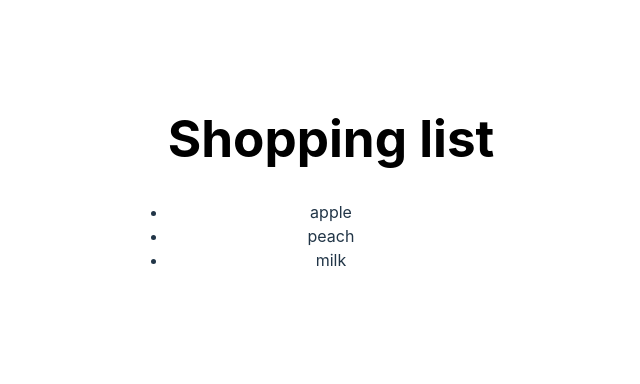
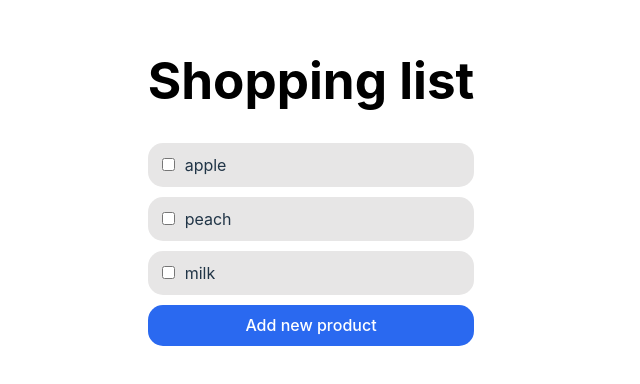
Before and after one commit to Fine-Alon/React-20--Shopping-List-on-React, a React (Vite) app: page / in a window 1280 px wide. Shown: the part 218-602 px from the top of the page, without its empty margins (329-969 px from the left). Built offline with nearby package versions, Linux system fonts and the light colour scheme.

Commit message:
basic structure is made

```diff
--- a/src/App.css
+++ b/src/App.css
@@ -1,6 +1,37 @@
 #root {
-  max-width: 1280px;
-  margin: 0 auto;
-  padding: 2rem;
-  text-align: center;
+    max-width: 1280px;
+    margin: 0 auto;
+    padding: 2rem;
+    text-align: center;
 }
+
+.list {
+    list-style: none;
+    padding: 0;
+    margin: 0;
+}
+
+.list li {
+    display: flex;
+    background-color: #e7e6e6;
+    border-radius: 15px;
+    padding:10px;
+    margin-bottom: 10px;
+}
+
+.list li input{
+    margin-right: 10px;
+}
+
+.add_btn{
+    width: 100%;
+    background-color: #2a69f0;
+    color: white;
+    border-radius: 15px;
+}
+
+.container {
+    background: white;
+    padding: 50px;
+    border-radius: 15px;
+}
--- a/src/App.jsx
+++ b/src/App.jsx
@@ -1,21 +1,27 @@
-import {useState} from 'react'
-import reactLogo from './assets/react.svg'
-import viteLogo from '/vite.svg'
 import './App.css'
-import {CardList} from "./CardList.jsx";
+import CardList from "./CardList.jsx";
 
-let list = [
-    {id:1,title:'apple',done:false},
-    {id:2,title:'peach',done:false},
-    {id:3,title:'milk',done:false},
-]
+let list = []
+
+if (localStorage.getItem('productList')) {
+    console.log('Данные найдены:', localStorage.getItem('productList'));
+    localStorage.getItem('productList').map(product => {
+        list.push(product)
+    })
+} else {
+    console.log('Данные не найдены');
+    list = [
+        {id: 1, title: 'apple', done: false},
+        {id: 2, title: 'peach', done: false},
+        {id: 3, title: 'milk', done: false},
+    ]
+}
+
 
 function App() {
 
     return (
-        <ul>
-            <CardList list={list}/>
-        </ul>
+        <CardList list={list}/>
     )
 }
 
--- /dev/null
+++ b/src/Button.jsx
@@ -0,0 +1,19 @@
+
+const Button = () => {
+
+    const submitBtn = (e) => {
+        e.preventDefault()
+        console.log('was submit')
+    }
+
+    return (
+        <button
+            className='add_btn'
+            onClick={submitBtn}
+            type="submit">
+            Add new product
+        </button>
+    )
+}
+
+export default Button;
--- a/src/Card.jsx
+++ b/src/Card.jsx
@@ -1,7 +1,13 @@
-export const Card = ({title, id, done}) => {
+import Checkbox from "./Сheckbox.jsx";
+
+const Card = ({title, id, done}) => {
 
 
     return (
-        <li key={id}>{title}</li>
+        <li key={id}>
+            <Checkbox/>
+            {title}
+        </li>
     )
 }
+export default Card
--- a/src/CardList.jsx
+++ b/src/CardList.jsx
@@ -1,13 +1,19 @@
-import {Card} from "./Card.jsx";
+import Card from "./Card.jsx";
+import Button from "./Button.jsx";
 
-export const CardList = ({list}) => {
+const CardList = ({list}) => {
 
-    return <div style={{background: 'white'}}>
+    return <div className='container'>
         <h1 style={{color: 'black'}}>Shopping list</h1>
 
-        {list.map(item => (
-            <Card done={item.done} key={item.id} title={item.title}/>
-        ))}
+        <ul className='list'>
+            {list.map(item => (
+                <Card done={item.done} key={item.id} title={item.title}/>
+            ))}
+        </ul>
 
+        <Button />
     </div>
 }
+
+export default CardList;
--- /dev/null
+++ b/src/Сheckbox.jsx
@@ -0,0 +1,21 @@
+import React, {useState} from 'react';
+
+function Checkbox() {
+    const [isChecked, setIsChecked] = useState(false);
+
+    const handleCheckboxChange = () => {
+        setIsChecked(!isChecked); // Инвертируем текущее состояние чекбокса
+    };
+
+    return (
+        <div>
+            <input
+                type="checkbox"
+                checked={isChecked}
+                onChange={handleCheckboxChange}
+            />
+        </div>
+    );
+}
+
+export default Checkbox;
```
